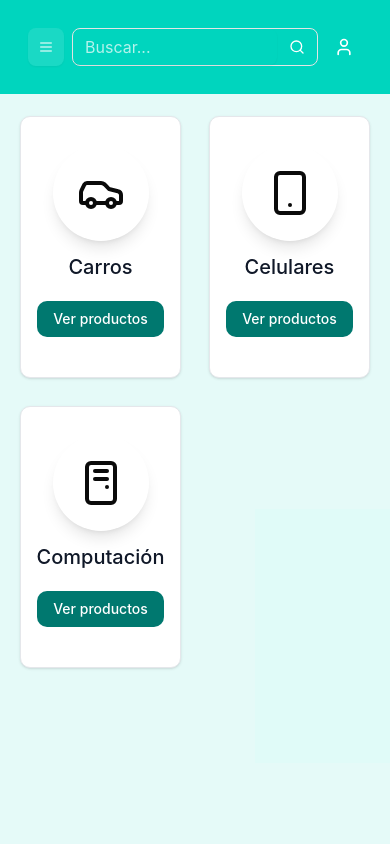
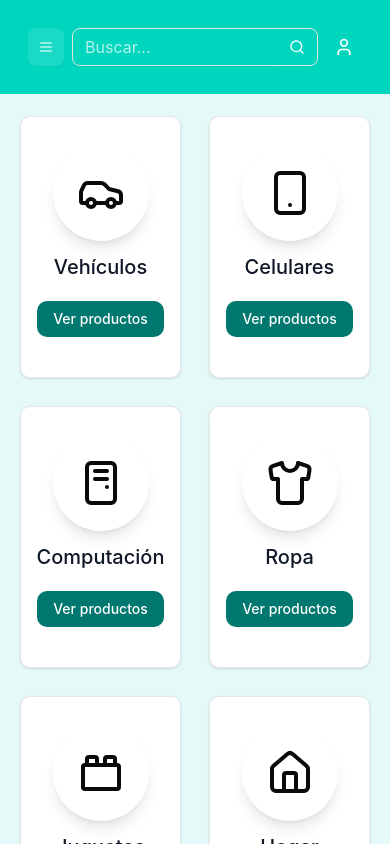
Before and after one commit to ga1ker/sanda-ecommerce, a Next.js app: page /categorias in a window 390 px wide. Shown: the top 844 px of the page. Built offline with nearby package versions, Linux system fonts and the light colour scheme.

Commit message:
Improve categorías and add page for each category

```diff
--- /dev/null
+++ b/app/categorias/[categoria]/page.tsx
@@ -0,0 +1,13 @@
+
+
+interface ProductosCategoriaProps {
+    params: any;
+}
+
+export default function ProductosCategoria({ params }: ProductosCategoriaProps) {
+    return (
+        <div>
+            <h1>Productos de la categoría: {params.categoria}</h1>
+        </div>
+    );
+}
--- a/app/categorias/page.tsx
+++ b/app/categorias/page.tsx
@@ -1,44 +1,35 @@
-import { Car, PcCase, Smartphone } from "lucide-react";
+import { Car, Home, PcCase, Shirt, Smartphone, ToyBrick } from "lucide-react";
+import Link from "next/link";
 
 export default function Categorias () {
+
+    const categorias = [
+        { name: "Vehículos", href:"vehiculos", icon: <Car className="size-12" /> },
+        { name: "Celulares", href:"celulares", icon: <Smartphone className="size-12" /> },
+        { name: "Computación", href:"computacion", icon: <PcCase className="size-12" /> },
+        { name: "Ropa", href:"ropa", icon: <Shirt className="size-12" /> },
+        { name: "Juguetes", href:"juguetes", icon: <ToyBrick className="size-12" /> },
+        { name: "Hogar", href:"hogar", icon: <Home className="size-12" /> },
+    ]
+
     return (
-        <div className="grid justify-items-center gap-7 grid-cols-2 lg:grid-cols-3 px-5 py-6">
-            <div className="w-full max-w-sm bg-white border border-gray-200 rounded-lg shadow-sm transition dark:bg-gray-800 dark:border-gray-700">
+        <div className="grid justify-items-center gap-7 grid-cols-2 lg:grid-cols-4 px-5 py-6">
+            {
+                categorias.map((categoria, index) => (
+                    <div key={index} className="w-full max-w-sm bg-white border border-gray-200 rounded-lg shadow-sm transition dark:bg-gray-800 dark:border-gray-700">
                         <div className="flex justify-end px-4 pt-7"></div>
                         <div className="flex flex-col items-center pb-10">
                             <div className="w-24 h-24 flex items-center justify-center mb-3 rounded-full shadow-lg">
-                        <Car className="size-12" />
+                                {categoria.icon}
                             </div>
-                    <h5 className="mb-1 text-xl font-medium text-gray-900 transition dark:text-white">Carros</h5>
+                            <h5 className="mb-1 text-xl font-medium text-gray-900 transition dark:text-white">{categoria.name}</h5>
                             <div className="flex mt-4 md:mt-6">
-                        <a href="#" className="inline-flex items-center px-4 py-2 text-sm font-medium text-center text-white bg-teal-700 rounded-lg hover:bg-teal-800 focus:ring-4 focus:outline-none focus:ring-teal-300 dark:bg-teal-600 dark:hover:bg-teal-700 dark:focus:ring-teal-800">Ver productos</a>
+                                <Link href={'/categorias/' + categoria.href} className="inline-flex items-center px-4 py-2 text-sm font-medium text-center text-white bg-teal-700 rounded-lg hover:bg-teal-800 focus:ring-4 focus:outline-none focus:ring-teal-300 dark:bg-teal-600 dark:hover:bg-teal-700 dark:focus:ring-teal-800">Ver productos</Link>
                             </div>
                         </div>
                     </div>
-            <div className="w-full max-w-sm bg-white border border-gray-200 rounded-lg shadow-sm transition dark:bg-gray-800 dark:border-gray-700">
-                <div className="flex justify-end px-4 pt-7"></div>
-                <div className="flex flex-col items-center pb-10">
-                    <div className="w-24 h-24 flex items-center justify-center mb-3 rounded-full shadow-lg">
-                        <Smartphone className="size-12" />
-                    </div>
-                    <h5 className="mb-1 text-xl font-medium text-gray-900 transition dark:text-white">Celulares</h5>
-                    <div className="flex mt-4 md:mt-6">
-                        <a href="#" className="inline-flex items-center px-4 py-2 text-sm font-medium text-center text-white bg-teal-700 rounded-lg hover:bg-teal-800 focus:ring-4 focus:outline-none focus:ring-teal-300 dark:bg-teal-600 dark:hover:bg-teal-700 dark:focus:ring-teal-800">Ver productos</a>
-                    </div>
-                </div>
-            </div>
-            <div className="w-full max-w-sm bg-white border border-gray-200 rounded-lg shadow-sm transition dark:bg-gray-800 dark:border-gray-700">
-                <div className="flex justify-end px-4 pt-7"></div>
-                <div className="flex flex-col items-center pb-10">
-                    <div className="w-24 h-24 flex items-center justify-center mb-3 rounded-full shadow-lg">
-                        <PcCase className="size-12" />
-                    </div>
-                    <h5 className="mb-1 text-xl font-medium text-gray-900 transition dark:text-white">Computación</h5>
-                    <div className="flex mt-4 md:mt-6">
-                        <a href="#" className="inline-flex items-center px-4 py-2 text-sm font-medium text-center text-white bg-teal-700 rounded-lg hover:bg-teal-800 focus:ring-4 focus:outline-none focus:ring-teal-300 dark:bg-teal-600 dark:hover:bg-teal-700 dark:focus:ring-teal-800">Ver productos</a>
-                    </div>
-                </div>
-            </div>
+                ))
+            }
         </div>
     )
 }
--- a/components/product-card.tsx
+++ b/components/product-card.tsx
@@ -4,6 +4,7 @@ import { ShoppingCart, Star } from "lucide-react";
 import { Card, CardContent } from "./ui/card";
 import { Badge } from "./ui/badge";
 import Link from "next/link";
+import { useRouter } from "next/navigation";
 
 type ProductCardProps = {
     id: number;
@@ -12,9 +13,10 @@ type ProductCardProps = {
 export const ProductCard = ({
     id
 }: ProductCardProps) => {
+
     return (
         <Card className="group hover:shadow-lg hover:cursor-pointer transition-shadow duration-300">
-            <Link href={"product/" + id}>
+            <Link href={`/product/${id}`}>
                 <CardContent className="p-4">
                   <div className="relative mb-4">
                     <Image
```
Lines whose indentation alone changed are shown as unchanged.
